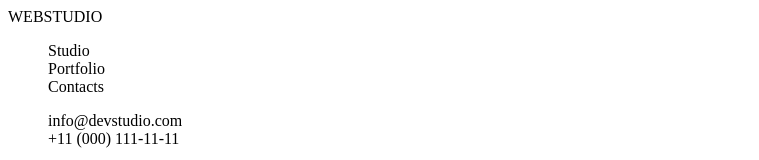
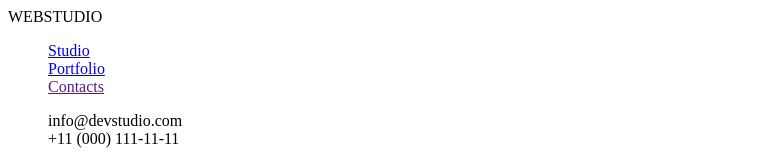
Before and after one commit to giezagieza/webstudio, a plain HTML site: page index.html in a window 1280 px wide. Shown: the top 160 px of the page, without its empty margins (0-759 px from the left). Drawn offline with Linux system fonts and the light colour scheme.

Commit message:
Update index.html

```diff
--- a/index.html
+++ b/index.html
@@ -11,9 +11,9 @@
     <header>
       WEBSTUDIO
       <ul class="list">
-        <li class="list">Studio</li>
-        <li>Portfolio</li>
-        <li>Contacts</li>
+        <li><a href="./index.html">Studio</a></li>
+        <li><a href="./portfolio.html">Portfolio</a></li>
+        <li><a href="">Contacts</a></li>
       </ul>
       <ul class="list">
         <li>info@devstudio.com</li>
```
